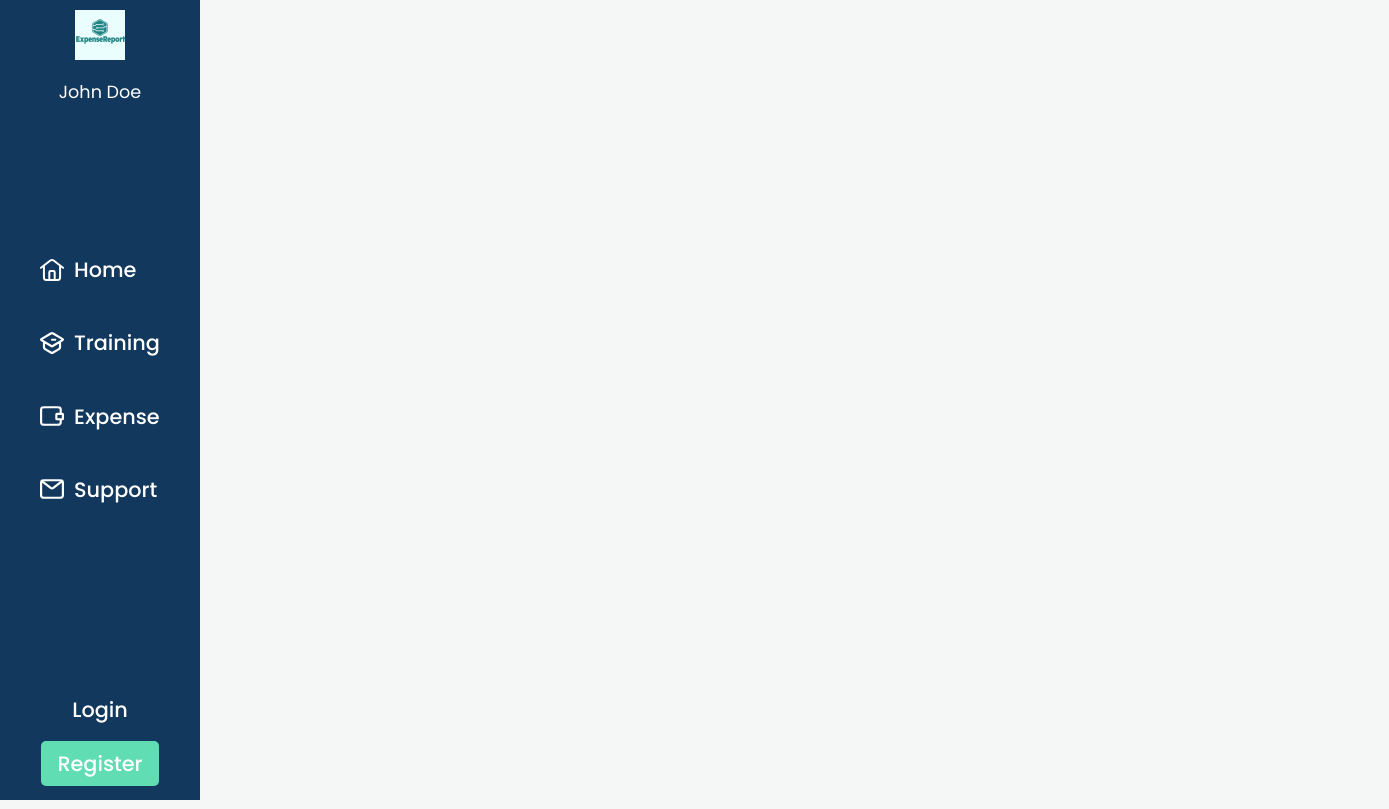
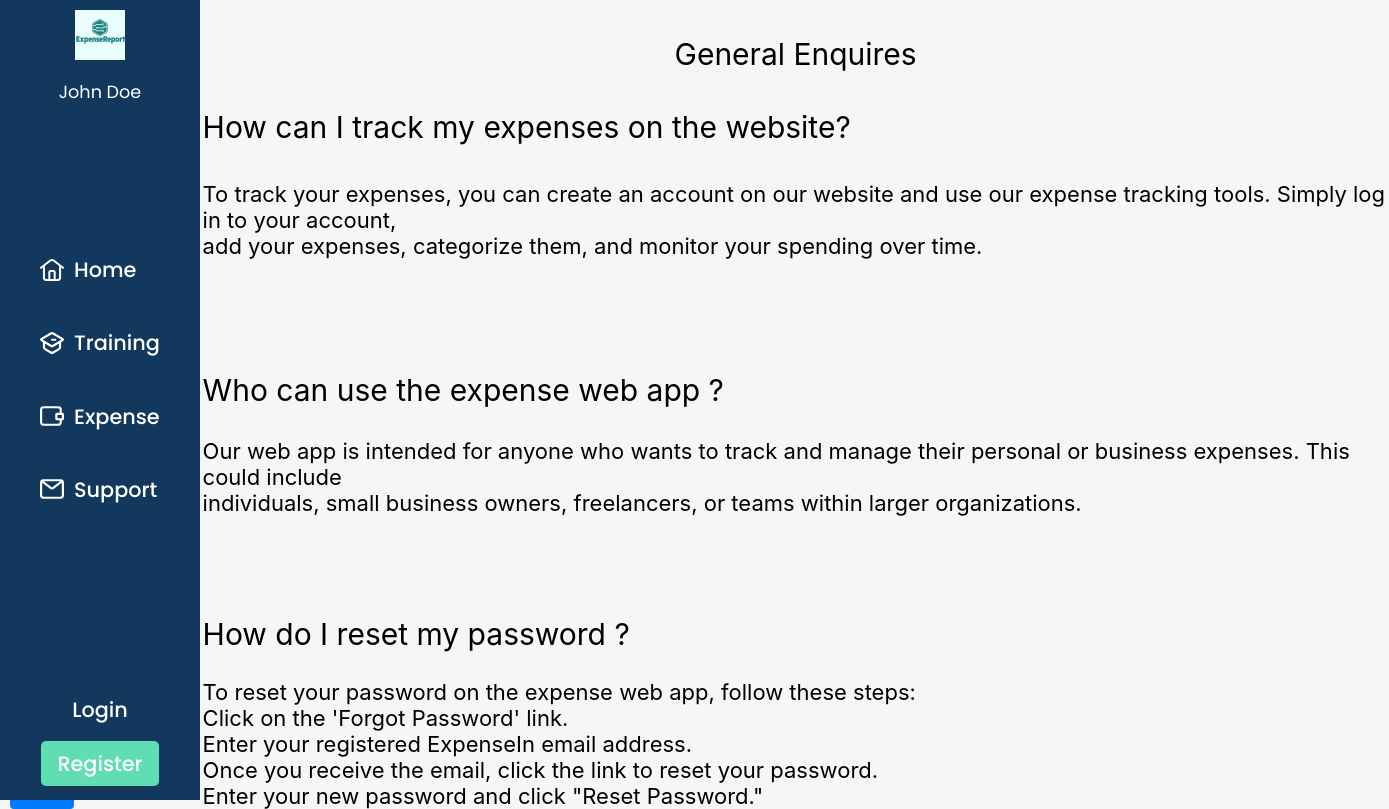
Before and after one commit to andreineagoe23/Expense-App, a React (Create React App) app: page /GeneralQueries in a window 1280 px wide. Shown: the whole page, 1389 px wide, since content can reach past the window. Built offline with nearby package versions, Linux system fonts and the light colour scheme.

Commit message:
Support woth FAQs

```diff
--- a/src/App.js
+++ b/src/App.js
@@ -9,7 +9,7 @@ import TrainingSecondPage from "./Training/Training-Second-Page";
 import TrainingFinishPage from "./Training/Training-Finish-Page";
 import SupportCenter from './Support/Support-Center';
 import SupportHelp from './Support/Support-Help';
-import GeneralQueries from "./Support/GeneralQueries";
+import GeneralQueries from "./Support/GeneralQueries.jsx";
 import FinancialQueries from "./Support/FinancialQueries";
 import HomePage from "./Home/homepage.js";
 import Expense from "./Expense/expense.js";
@@ -30,6 +30,8 @@ function App() {
                     <Route path="/TrainingFinishPage" element={<TrainingFinishPage />} />
                     <Route path="/SupportCenter" element={<SupportCenter />} />
                     <Route path="/SupportHelp" element={<SupportHelp />} />
+                    <Route path="/GeneralQueries" element={<GeneralQueries /> }/>
+                    <Route path="/FinancialQueries" element={<FinancialQueries /> }/>
                     <Route path="/Expense" element={<Expense />} />
                     <Route path="/claim" element={<Claimform />} />
                     <Route path="/reimbursement" element={<Reimbursementform />} />
--- a/src/Support/FinancialQueries.jsx
+++ b/src/Support/FinancialQueries.jsx
@@ -1,4 +1,5 @@
 import React from "react";
+import { Link } from "react-router-dom";
 
 const FinancialQueries  = ()  => {
     return(
--- a/src/Support/GeneralQueries.jsx
+++ b/src/Support/GeneralQueries.jsx
@@ -1,11 +1,95 @@
 import React from "react";
+import { Link } from "react-router-dom";
 
 const GeneralQueries = () => {
     return (
-        <div className="Question1">
-           <h1>Hello</h1>
+    <>
+     <div className="GeneralQueries">
+        <div className="GQ">General Enquires</div>
+        <div className="Box">
+          <div className="faq1">
+            How can I track my expenses on the website?
+            <br />
+          </div>
+          <div className="ans1">
+            To track your expenses, you can create an account on our website and
+            use our expense tracking tools. Simply log in to your account, <br/>add
+            your expenses, categorize them, and monitor your spending over time.
+          </div>
+          <div className="faq2">Who can use the expense web app ?</div>
+          <div className="ans2">
+            Our web app is intended for anyone who wants to track and manage
+            their personal or business expenses. This could include <br/> individuals,
+            small business owners, freelancers, or teams within larger
+            organizations.
+          </div>
+          <div className="faq3">
+            How do I reset my password ?<br />
+          </div>
+          <div className="ans3">
+            To reset your password on the expense web app, follow these steps:
+            <br />
+            Click on the 'Forgot Password' link.
+            <br />
+            Enter your registered ExpenseIn email address.
+            <br />
+            Once you receive the email, click the link to reset your password.
+            <br />
+            Enter your new password and click &quot;Reset Password.&quot;
+          </div>
         </div>
-    );
+      </div>
+      <style jsx>{`
+        .GeneralQueries {
+          display: flex;
+          flex-direction: column;
+          align-items: center;
+          font-size: 30px;
+          color: #000;
+          font-weight: 400;
+          transform: translateX(10%)
+        }
+
+        .GQ {
+          font-family: Inter, sans-serif;
+          text-align: center;
+          margin: auto 0;
+          margin-top: 20px;
+        }
+
+        .faq1 {
+          font-family: Inter, sans-serif;
+          margin-top: 25px;
+        }
+
+        .ans1 {
+          margin-top: 30px;
+          font: 22px Inter, sans-serif;
+        }
+
+        .faq2 {
+          font-family: Inter, sans-serif;
+          margin-top: 107px;
+        }
+
+        .ans2 {
+          margin-top: 24px;
+          font: 22px Inter, sans-serif;
+        }
+
+        .faq3 {
+          font-family: Inter, sans-serif;
+          margin-top: 94px;
+        }
+
+        .ans3 {
+          margin-top: 21px;
+          font: 22px Inter, sans-serif;
+        }
+      `}</style>
+
+    </>
+  );
 }
 
 export default GeneralQueries;
--- a/src/Support/SecurityQueries.jsx
+++ b/src/Support/SecurityQueries.jsx
@@ -1,4 +1,5 @@
 import React from "react";
+import { Link } from "react-router-dom";
 
 const SecurityQueries = ()  => {
     return(
--- a/src/Support/Support-Center.jsx
+++ b/src/Support/Support-Center.jsx
@@ -3,7 +3,6 @@ import { Link } from "react-router-dom"; // Add this import statement
 import supportBubble from './SupportBubble.png';
 import supportPerson from './SupportPerson.png';
 import './SupportCenter.css';
-import locationImg from './location-icon.png'
 import emailImg from './email-icon.png'
 
 const SupportCenter = () => {
--- a/src/Support/Support-Help.jsx
+++ b/src/Support/Support-Help.jsx
@@ -3,7 +3,6 @@ import { Link } from "react-router-dom";
 import './SupportHelp.css'
 import './SupportCenter.css'
 import emailImg from "./email-icon.png";
-import locationImg from "./location-icon.png";
 import supportBubble from "./SupportBubble.png";
 import supportPerson from "./SupportPerson.png";
 
@@ -33,7 +32,8 @@ const SupportHelp = () => {
                 <h2>FAQ 1</h2>
                 <p>General Queries</p>
             </button>
-        </Link><Link to="/FinancialQueries">
+            </Link>
+            <Link to="/FinancialQueries">
                 <button className="box">
                     <h2>FAQ 2</h2>
                     <p>Financial Queries</p>
--- a/src/Support/TroubleshottingQueries.jsx
+++ b/src/Support/TroubleshottingQueries.jsx
@@ -1,4 +1,5 @@
 import React from "react";
+import { Link } from "react-router-dom";
 
 const TroubleshootingQueries = ()  => {
     return(
```
